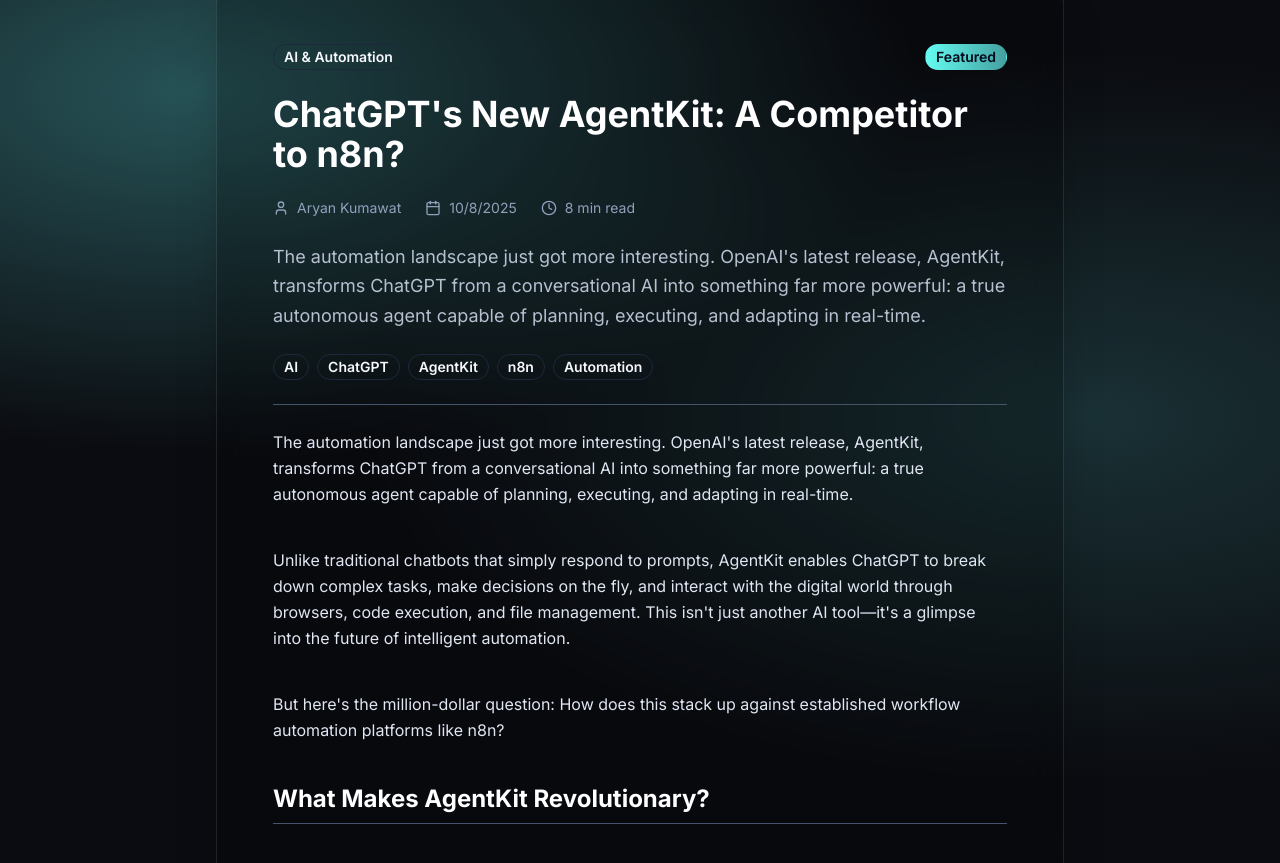
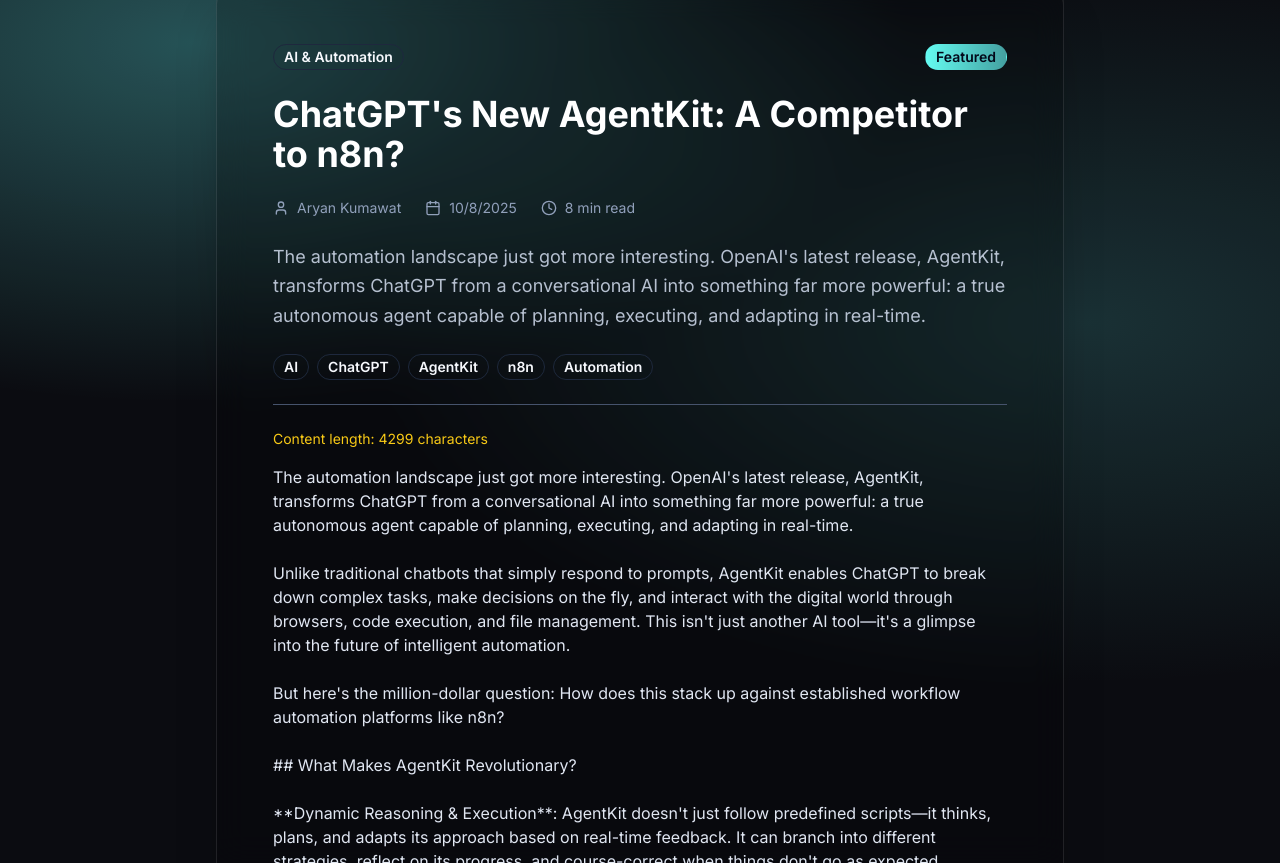
Before and after one commit to aryankumawat/Portfolio, a Next.js app: page /blog/chatgpt-agentkit-competitor-n8n in a window 1280 px wide. Shown: the part 237-1100 px from the top of the page. Built offline with nearby package versions, Linux system fonts and the light colour scheme.

Commit message:
Debug: Display raw content to test visibility

```diff
--- a/src/app/blog/[slug]/page.tsx
+++ b/src/app/blog/[slug]/page.tsx
@@ -899,9 +899,14 @@
 
                 <div className="border-t border-slate-600 pt-6">
                   <div className="max-w-none">
-                    <div className="space-y-4 text-slate-300">
+                    {/* Debug: Show raw content length */}
+                    <p className="text-yellow-400 mb-4 text-sm">
+                      Content length: {post.content?.length || 0} characters
+                    </p>
+
+                    <div className="space-y-4 text-slate-200 prose prose-invert max-w-none">
                       {post.content ? (
-                        renderContent(post.content)
+                        <div className="whitespace-pre-wrap">{post.content}</div>
                       ) : (
                         <p className="text-red-400">No content available</p>
                       )}
```
